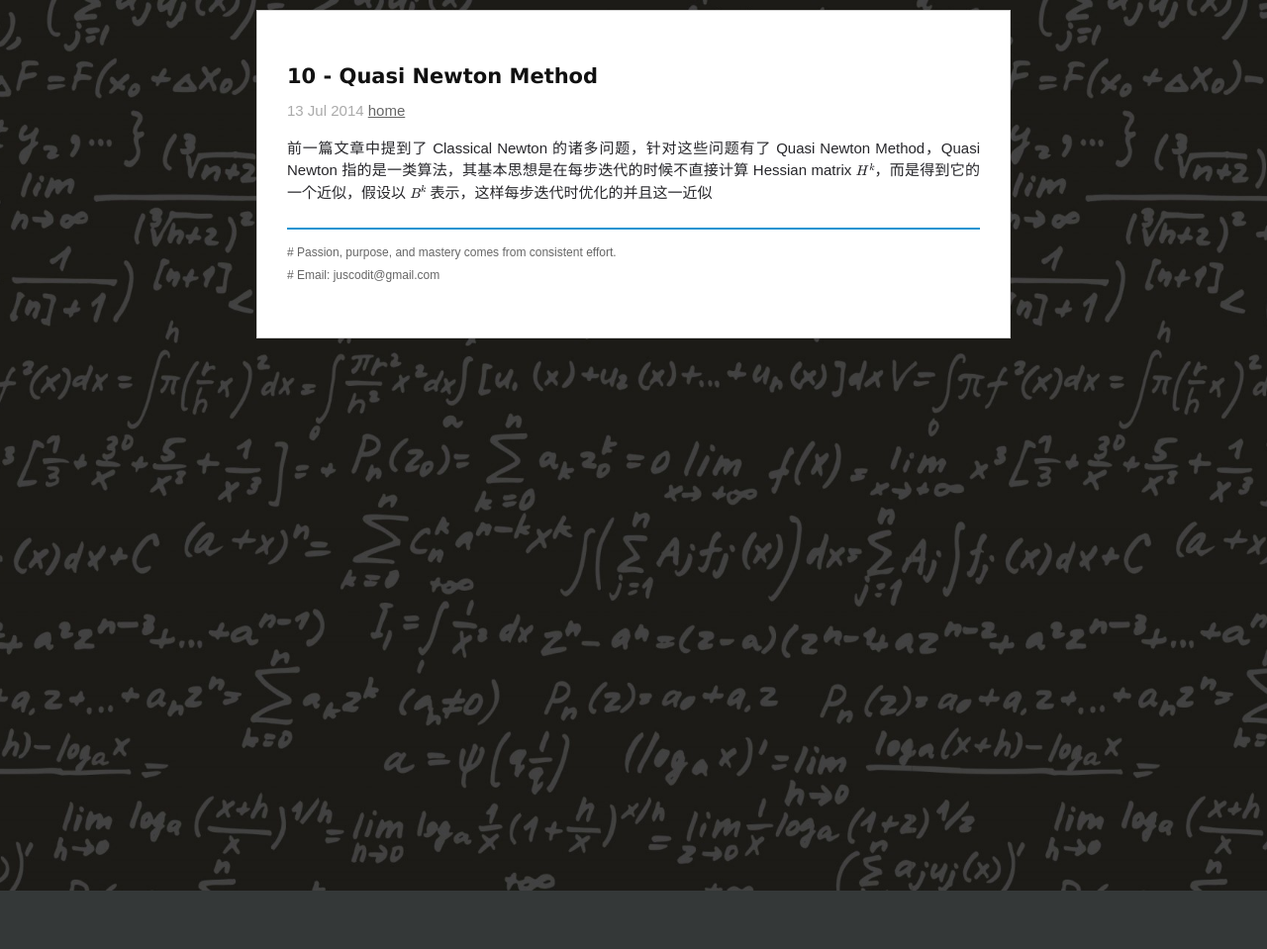
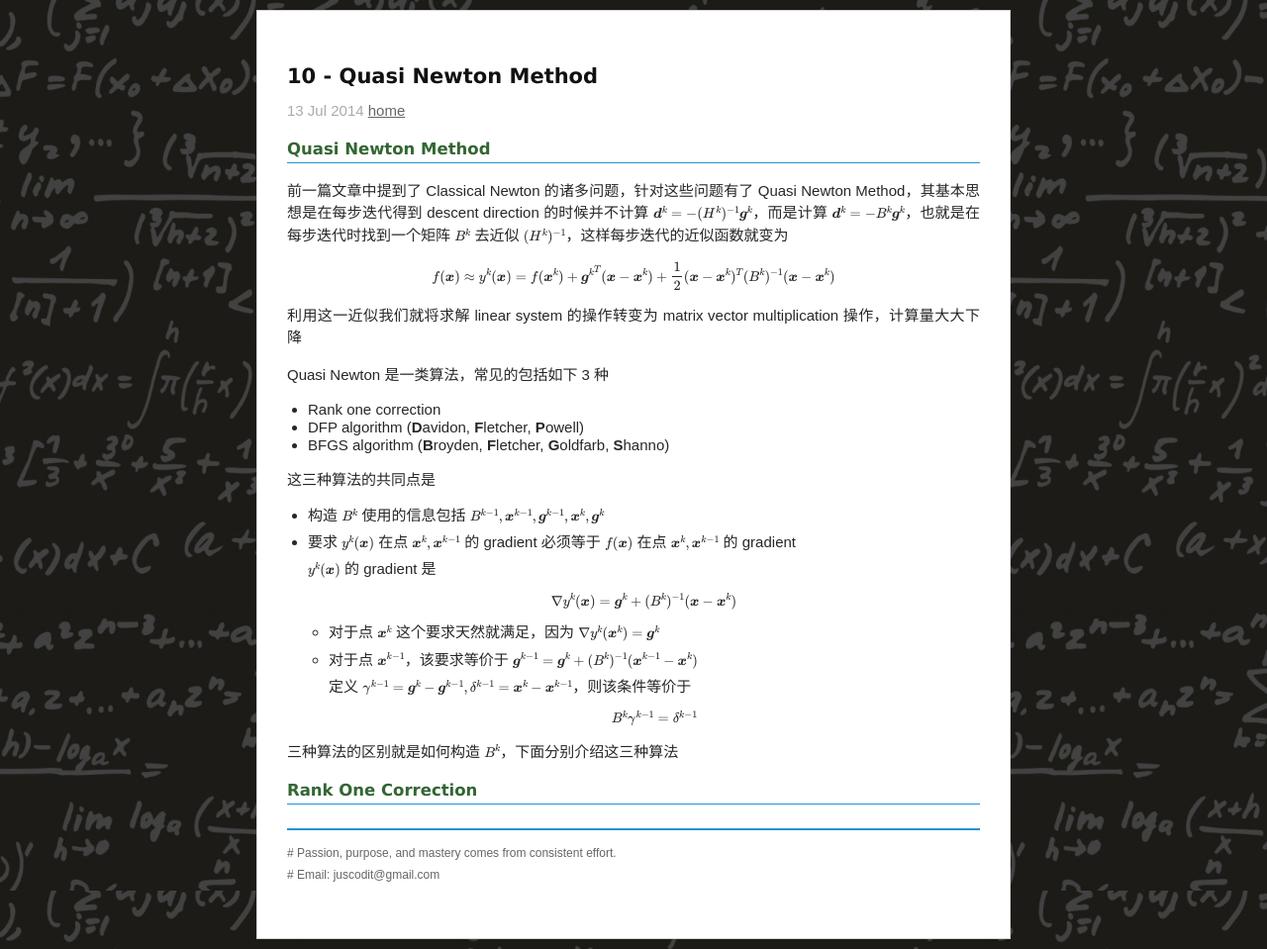
Before and after one commit to chenrushan/chenrushan.github.io, a Jekyll site: the page built from _posts/2014-07-13-NP-10-quasi-newton.markdown, in a window 1280 px wide. Shown: the whole page at 99% size. Built offline with Jekyll 4.4.1, drawn with Linux system fonts in a browser that asks for light colours; Markdown is read by kramdown in place of the engine named in the settings; formulas are drawn with MathJax 3; before the commit the page ends 900 px from its top, so only the background shows below that.

Commit message:
[np10]: update

```diff
--- a/_posts/2014-07-13-NP-10-quasi-newton.markdown
+++ b/_posts/2014-07-13-NP-10-quasi-newton.markdown
@@ -5,4 +5,38 @@ categories: nnumop
 tags: NPTEL, numerical optimization, quasi newton
 ---
 
-前一篇文章中提到了 Classical Newton 的诸多问题，针对这些问题有了 Quasi Newton Method，Quasi Newton 指的是一类算法，其基本思想是在每步迭代的时候不直接计算 Hessian matrix $H^k$，而是得到它的一个近似，假设以 $B^k$ 表示，这样每步迭代时优化的并且这一近似
+#### Quasi Newton Method
+
+前一篇文章中提到了 Classical Newton 的诸多问题，针对这些问题有了 Quasi Newton Method，其基本思想是在每步迭代得到 descent direction 的时候并不计算 $\boldsymbol{d}^k = -(H^k)^{-1} \boldsymbol{g}^k$，而是计算 $\boldsymbol{d}^k = -B^k \boldsymbol{g}^k$，也就是在每步迭代时找到一个矩阵 $B^k$ 去近似 $(H^k)^{-1}$，这样每步迭代的近似函数就变为
+
+$$f(\boldsymbol{x}) \approx y^k(\boldsymbol{x}) = f(\boldsymbol{x}^k) + {\boldsymbol{g}^k}^T(\boldsymbol{x} - \boldsymbol{x}^k) + \frac{1}{2} (\boldsymbol{x} - \boldsymbol{x}^k)^T (B^k)^{-1} (\boldsymbol{x} - \boldsymbol{x}^k)$$
+
+利用这一近似我们就将求解 linear system 的操作转变为 matrix vector multiplication 操作，计算量大大下降
+
+Quasi Newton 是一类算法，常见的包括如下 3 种
+
+* Rank one correction
+* DFP algorithm (<b>D</b>avidon, <b>F</b>letcher, <b>P</b>owell)
+* BFGS algorithm (<b>B</b>royden, <b>F</b>letcher, <b>G</b>oldfarb, <b>S</b>hanno)
+
+这三种算法的共同点是
+
+* 构造 $B^k$ 使用的信息包括 $B^{k-1}, \boldsymbol{x}^{k-1}, \boldsymbol{g}^{k-1}, \boldsymbol{x}^{k}, \boldsymbol{g}^{k}$
+
+* 要求 $y^k(\boldsymbol{x})$ 在点 $\boldsymbol{x}^k, \boldsymbol{x}^{k-1}$ 的 gradient 必须等于 $f(\boldsymbol{x})$ 在点 $\boldsymbol{x}^k, \boldsymbol{x}^{k-1}$ 的 gradient
+
+  $y^k(\boldsymbol{x})$ 的 gradient 是
+
+  $$\nabla y^k(\boldsymbol{x}) = \boldsymbol{g}^k + (B^k)^{-1} (\boldsymbol{x} - \boldsymbol{x}^k)$$
+
+  * 对于点 $\boldsymbol{x}^k$ 这个要求天然就满足，因为 $\nabla y^k(\boldsymbol{x}^k) = \boldsymbol{g}^k$
+
+  * 对于点 $\boldsymbol{x}^{k-1}$，该要求等价于 $\boldsymbol{g}^{k-1} = \boldsymbol{g}^k + (B^k)^{-1} (\boldsymbol{x}^{k-1} - \boldsymbol{x}^k)$
+
+      定义 $\gamma^{k-1} = \boldsymbol{g}^k - \boldsymbol{g}^{k-1}, \delta^{k-1} = \boldsymbol{x}^k - \boldsymbol{x}^{k-1}$，则该条件等价于
+
+      $$B^k \gamma^{k-1} = \delta^{k-1}$$
+
+三种算法的区别就是如何构造 $B^k$，下面分别介绍这三种算法
+
+#### Rank One Correction
```
